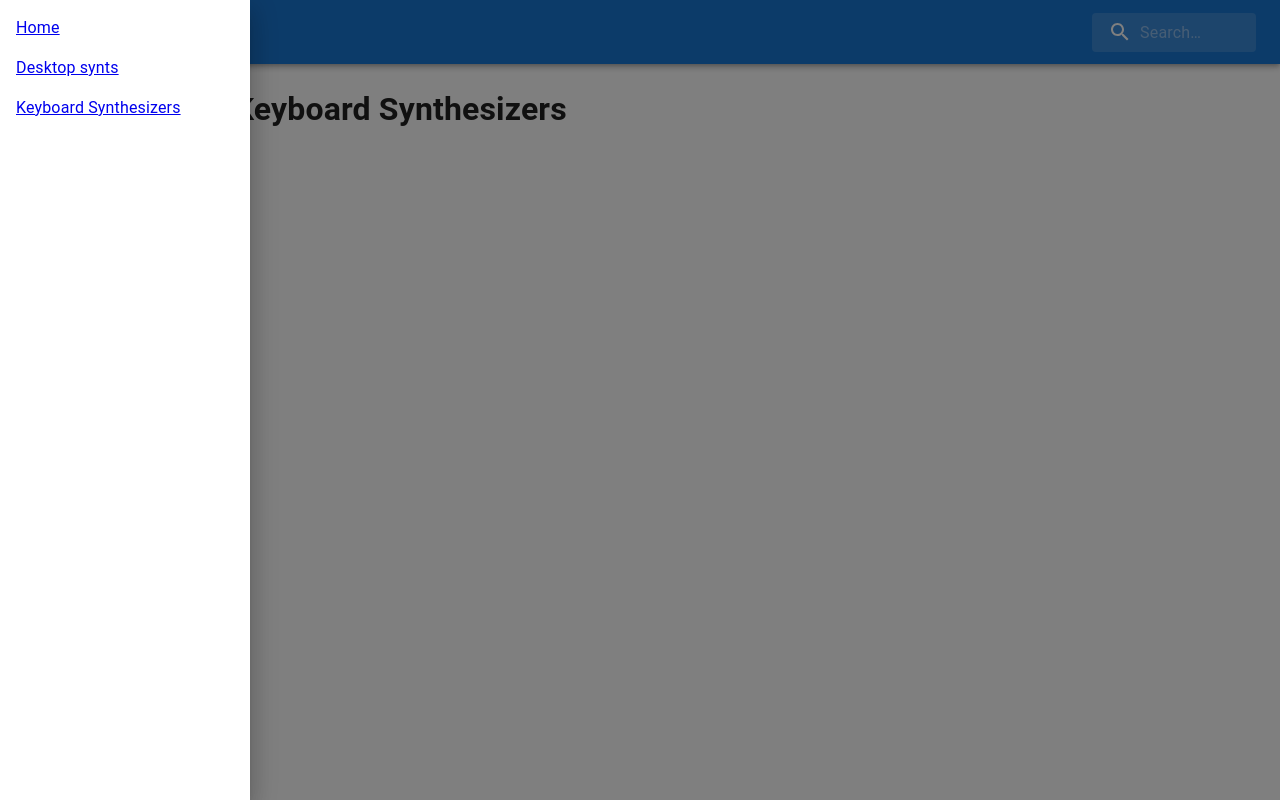
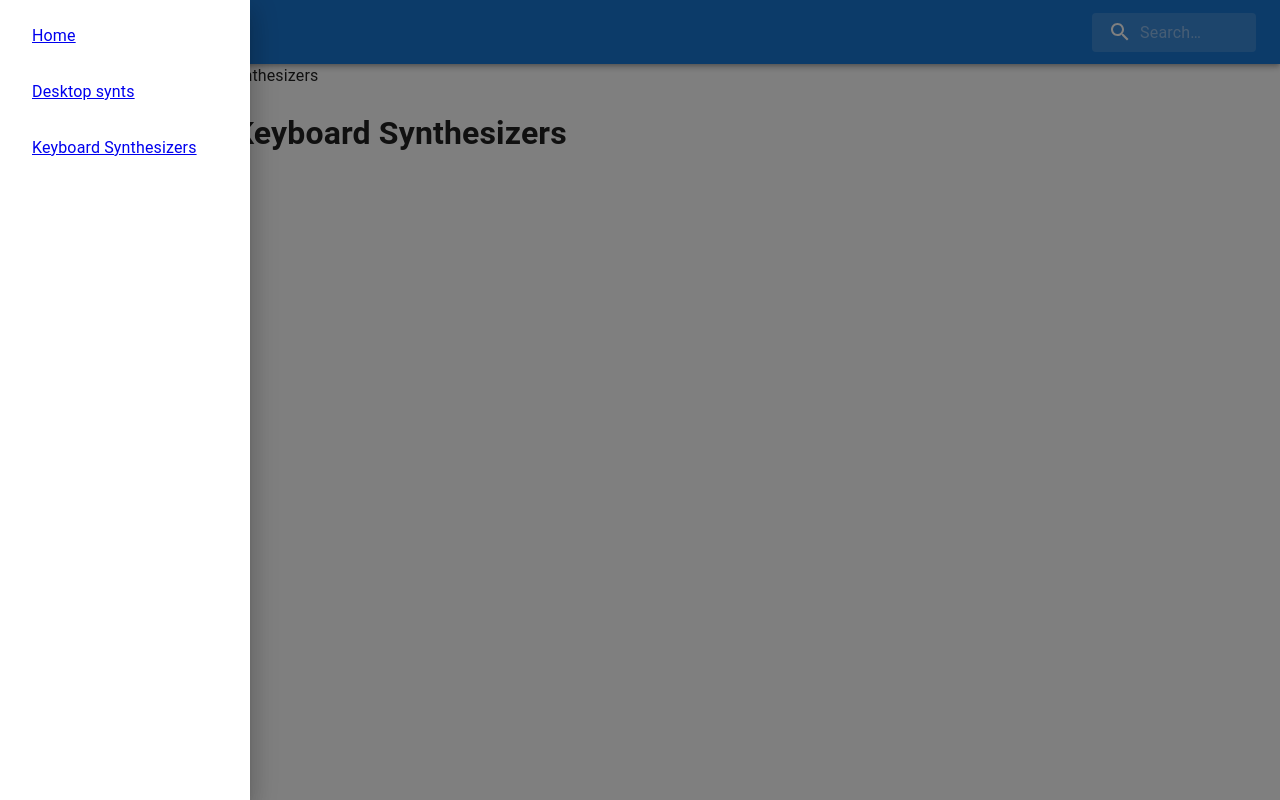
Before and after one commit to patrykkowalski0617/synth-store, a React (Vite) app: page /products/keyboard-synthesizers in a window 1280 px wide. Both pictures are taken after a click on the button "open drawer". Built offline with nearby package versions, Linux system fonts and the light colour scheme.

Commit message:
add breadcrumbs

```diff
--- /dev/null
+++ b/src/components/molecules/Breadcrumb/Breadcrumbs.tsx
@@ -0,0 +1,41 @@
+import { useLocation, Link as RouterLink } from 'react-router-dom';
+import BreadcrumbsMUI from '@mui/material/Breadcrumbs';
+import Typography from '@mui/material/Typography';
+import Link from '@mui/material/Link';
+
+const Breadcrumbs = () => {
+  const location = useLocation();
+
+  // Split the current path into an array
+  const pathnames = location.pathname.split('/').filter((x) => x);
+  return (
+    <BreadcrumbsMUI aria-label="breadcrumb">
+      <Link component={RouterLink} underline="hover" color="inherit" to="/">
+        Home
+      </Link>
+      {pathnames.map((value, index) => {
+        const to = `/${pathnames.slice(0, index + 1).join('/')}`;
+
+        // If it's the last breadcrumb, render it as text
+        const isLast = index === pathnames.length - 1;
+        return isLast ? (
+          <Typography key={to} color="text.primary">
+            {value.charAt(0).toUpperCase() + value.slice(1)}
+          </Typography>
+        ) : (
+          <Link
+            component={RouterLink}
+            underline="hover"
+            color="inherit"
+            to={to}
+            key={to}
+          >
+            {value.charAt(0).toUpperCase() + value.slice(1)}
+          </Link>
+        );
+      })}
+    </BreadcrumbsMUI>
+  );
+};
+
+export default Breadcrumbs;
--- a/src/components/molecules/Navigation/Navigation.tsx
+++ b/src/components/molecules/Navigation/Navigation.tsx
@@ -32,8 +32,8 @@ const Navigation: FC = () => {
     <nav>
       <Box sx={{ width: 250 }} role="presentation" onClick={toggleDrawer}>
         <List>
-          {navigationList.map(({ text, url }, index) => (
-            <ListItem key={text} disablePadding>
+          {navigationList.map(({ text, url }) => (
+            <ListItem key={url}>
               <ListItemButton>
                 <Link to={url}>{text}</Link>
               </ListItemButton>
@@ -45,11 +45,9 @@ const Navigation: FC = () => {
   );
 
   return (
-    <div>
-      <Drawer open={header} onClose={toggleDrawer}>
-        {DrawerList}
-      </Drawer>
-    </div>
+    <Drawer open={header} onClose={toggleDrawer}>
+      {DrawerList}
+    </Drawer>
   );
 };
 
--- a/src/components/pages/ProductPage/ProductPage.tsx
+++ b/src/components/pages/ProductPage/ProductPage.tsx
@@ -1,11 +1,17 @@
 import React from 'react';
+import Breadcrumbs from '../../molecules/Breadcrumb/Breadcrumbs';
 
 type ProductPageProps = {
   category: string;
 };
 
 const ProductPage: React.FC<ProductPageProps> = ({ category }) => {
-  return <h1>Welcome to the {category}</h1>;
+  return (
+    <div>
+      <Breadcrumbs />
+      <h1>Welcome to the {category}</h1>;
+    </div>
+  );
 };
 
 export default ProductPage;
```
Also changed, not shown: src/components/organisms/ProductList/ProductList.tsx (+7 -0 lines).
